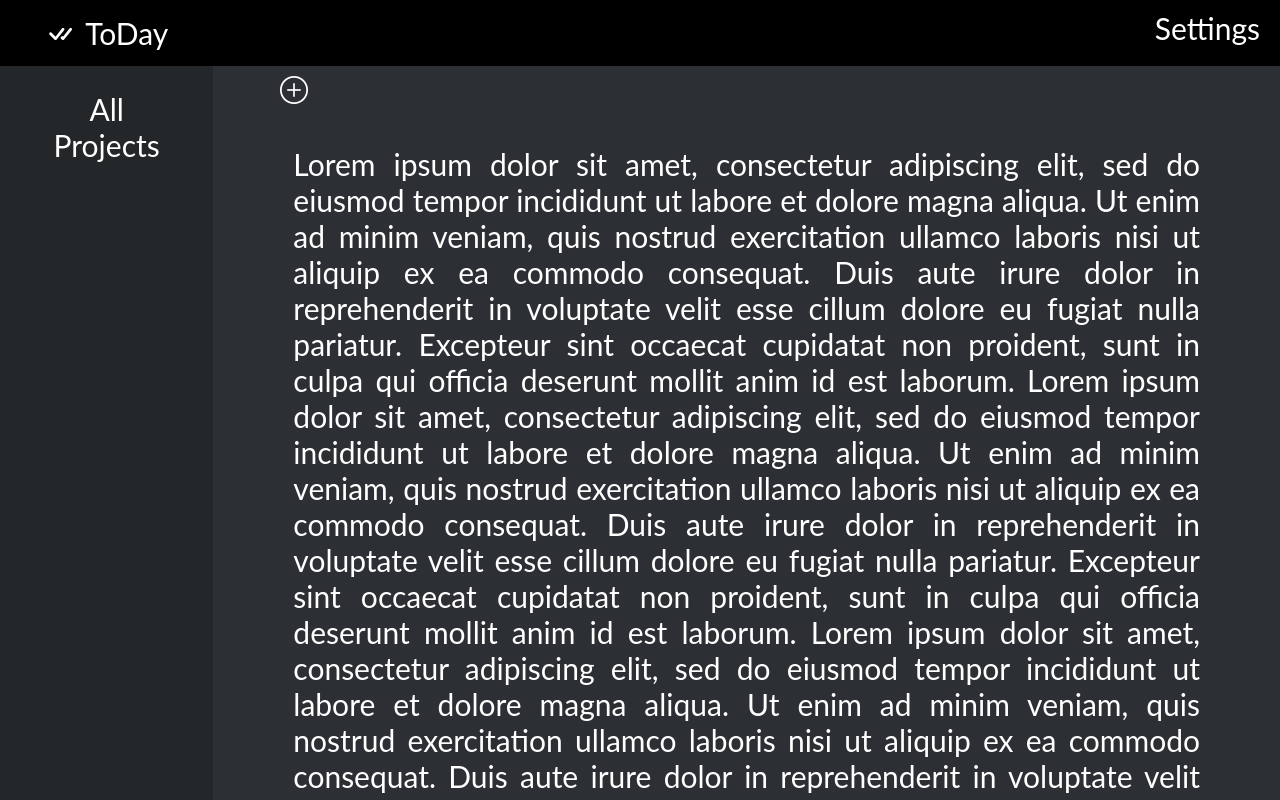
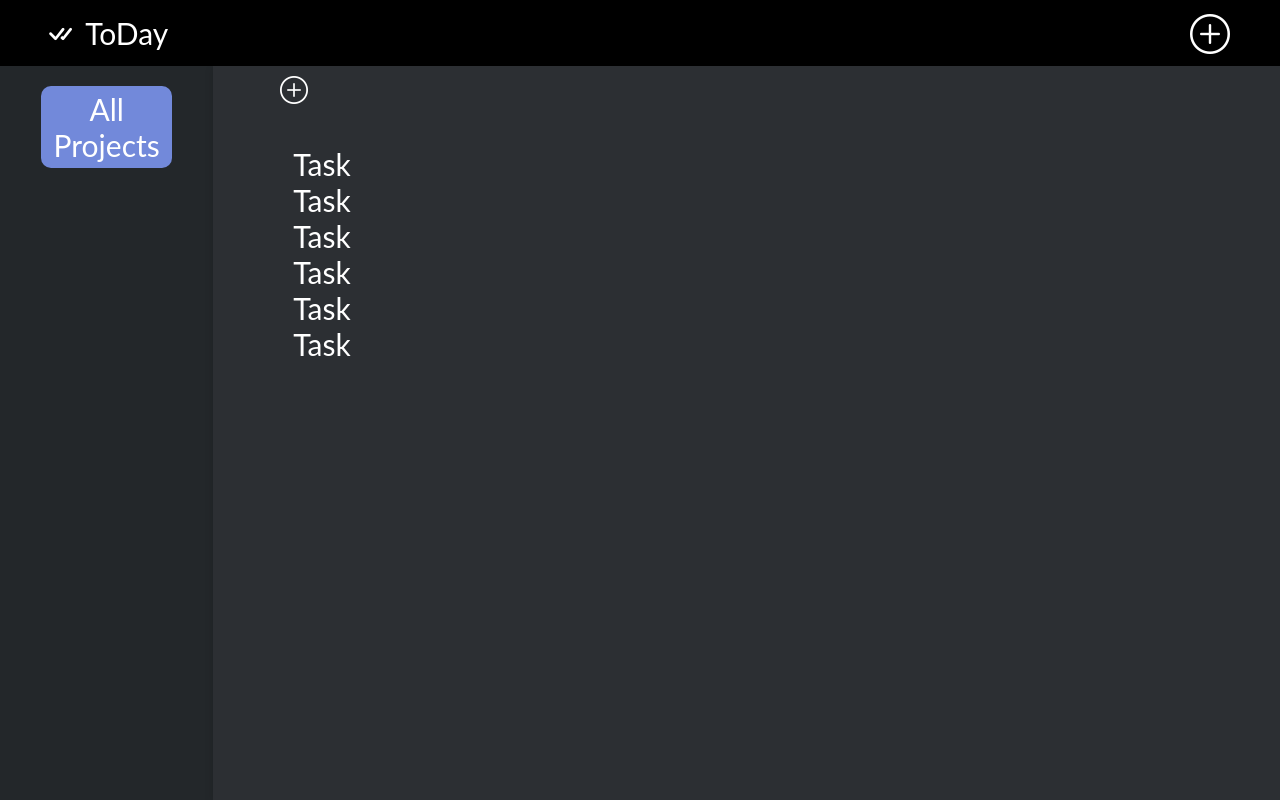
Before and after one commit to andrew-rivera-dev/top-todo-list-app, a website: page dist/index.html in a window 1280 px wide. Drawn offline with nearby package versions, Linux system fonts and the light colour scheme.

Commit message:
Add button for creating new tasks

```diff
--- a/src/styles.css
+++ b/src/styles.css
@@ -55,15 +55,22 @@
     overflow-y: auto;
 }
 
-.bi-plus-circle {
+#add-new-project {
     position: absolute;
     top: 72px;
     left: 280px;
     font-size: 28px;
 }
 
+#add-new-task {
+    position: absolute;
+    font-size: 40px;
+    right: 50px;
+}
+
 .bi-plus-circle:hover {
     color: #7289DA;
+    cursor: pointer;
 }
 
 .main {
@@ -71,6 +78,8 @@
     padding: 80px;
     text-align: justify;
     overflow-y: auto;
+    box-shadow: inset;
+    box-shadow: rgba(0, 0, 0, 0.15) 0px 2px 8px;
 }
 
 .all-projects {
@@ -89,3 +98,7 @@
     background-color: #7289DA;
     cursor: pointer;
 }
+
+.active {
+    background-color: #7289DA;
+}
```
Also changed, not shown: dist/index.html.
